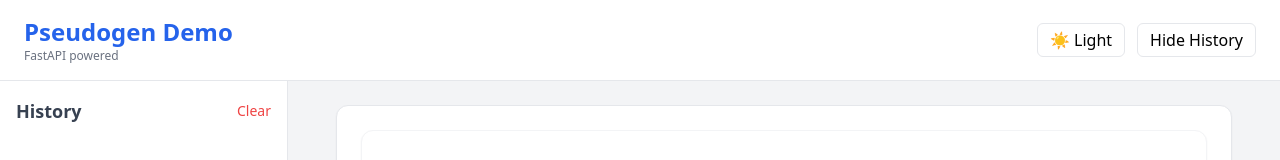
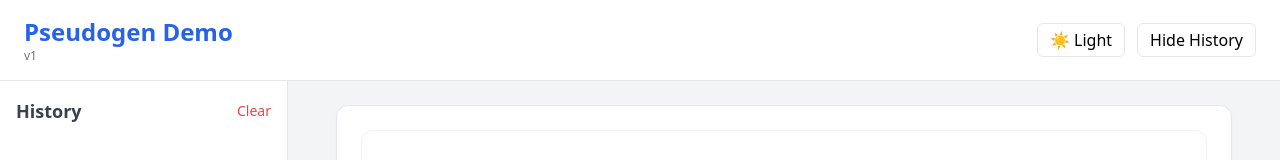
Before and after one commit to Zeetay1/pseudogen_v1, a React (Vite) app in the folder frontend/: page / in a window 1280 px wide. Shown: the top 160 px of the page. Built offline with nearby package versions, Linux system fonts and the light colour scheme.

Commit message:
updated version information

```diff
--- a/frontend/src/App.jsx
+++ b/frontend/src/App.jsx
@@ -64,7 +64,7 @@ export default function App() {
         <header className="bg-white dark:bg-slate-800 dark:border-slate-700 shadow-sm py-4 px-6 flex items-center justify-between border-b border-gray-200">
           <div>
             <h1 className="text-2xl font-bold text-blue-600 dark:text-blue-400">Pseudogen Demo</h1>
-            <div className="text-xs text-gray-500 dark:text-slate-300">FastAPI powered</div>
+            <div className="text-xs text-gray-500 dark:text-slate-300">v1</div>
           </div>
 
           <div className="flex items-center gap-3">
```
